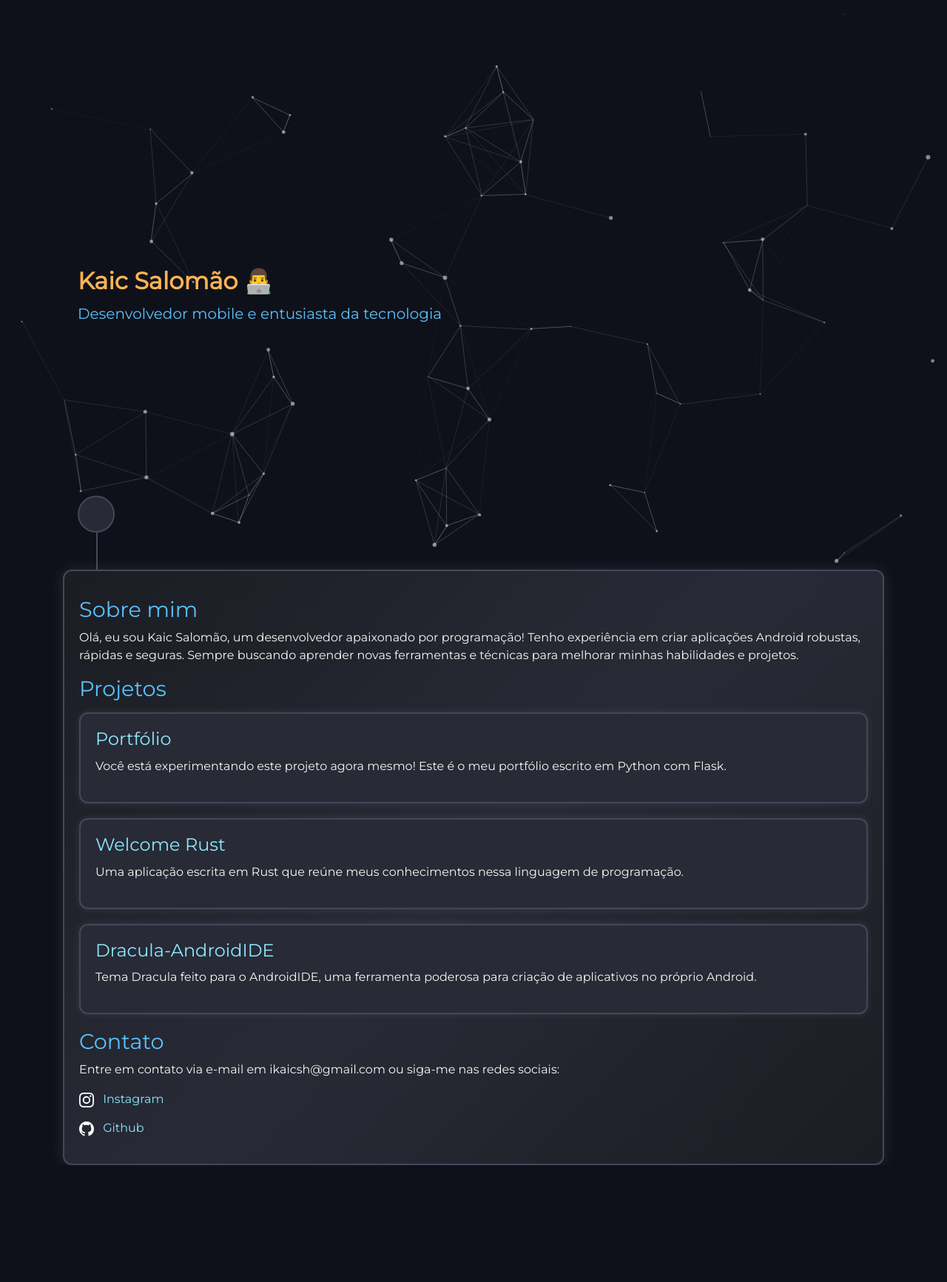
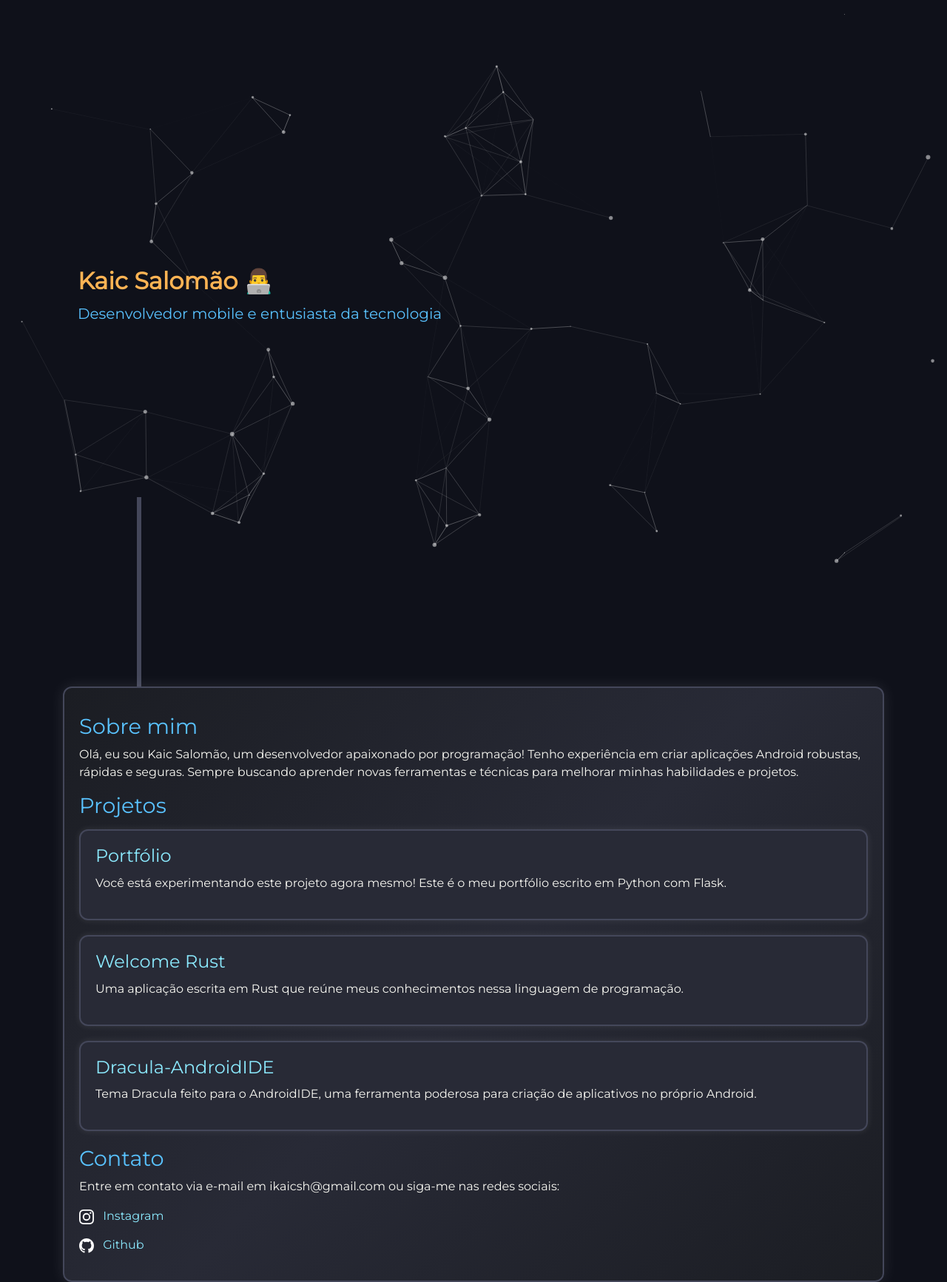
Before and after one commit to kaicsalomao/portfolio, a Flask app: page / in a window 1280 px wide. Shown: the whole page at 74% size. Before the commit the page ends 1575 px from the top, so only its background shows below. Run offline with Flask 3, Linux system fonts and the light colour scheme; some libraries are stand-ins or nearby versions.

Commit message:
Novo marcador

```diff
--- a/static/style.css
+++ b/static/style.css
@@ -1,5 +1,7 @@
 body {
   background: #0f111a;
+  width: 100%;
+  height: 100%;
   color: #f8f8f2;
   font-family: "Montserrat", sans-serif;
   margin: 0;
@@ -38,27 +40,18 @@ body {
   color: #59c2ff;
 }
 
-.sinalization {
-  width: 50px;
-  height: 50px;
-  border-radius: 100%;
-  border-color: #44475a;
-  border-width: 2px;
-  border-style: solid;
-  background-color: #282a36;
-  margin-left: 20px;
-  margin-top: -130px;
+.rect {
+  width: 0.5vw;
+  height: 20vw;
+  background-color: #44475a;
+  margin-left: 9%;
+  margin-top: -16vh;
 }
-.sinalization-rect {
-  width: 2px;
-  height: 50px;
-  background-color: #44475a;
-  margin-left: 45px;
-}
+
 #body {
   margin-top: 0;
 }
-
+/* Others */
 .content {
   padding: 20px;
   border-radius: 12px;
@@ -66,7 +59,7 @@ body {
   border: 2px solid #44475a;
   box-shadow: 0 0 20px rgba(255, 255, 255, 0.1);
 }
-
+/* ... */
 h2 {
   color: #59c2ff;
   margin-top: 15px;
--- a/templates/index.html
+++ b/templates/index.html
@@ -51,8 +51,7 @@
         <h1 id="page-title">Kaic Salomão 👨‍💻</h1>
         <p class="lead">Desenvolvedor mobile e entusiasta da tecnologia</p>
       </section>
-      <div class="sinalization"></div>
-      <div class="sinalization-rect"></div>
+      <div class="rect"></div>
       <section id="body">
         <div class="content">
           <div class="about">
```
